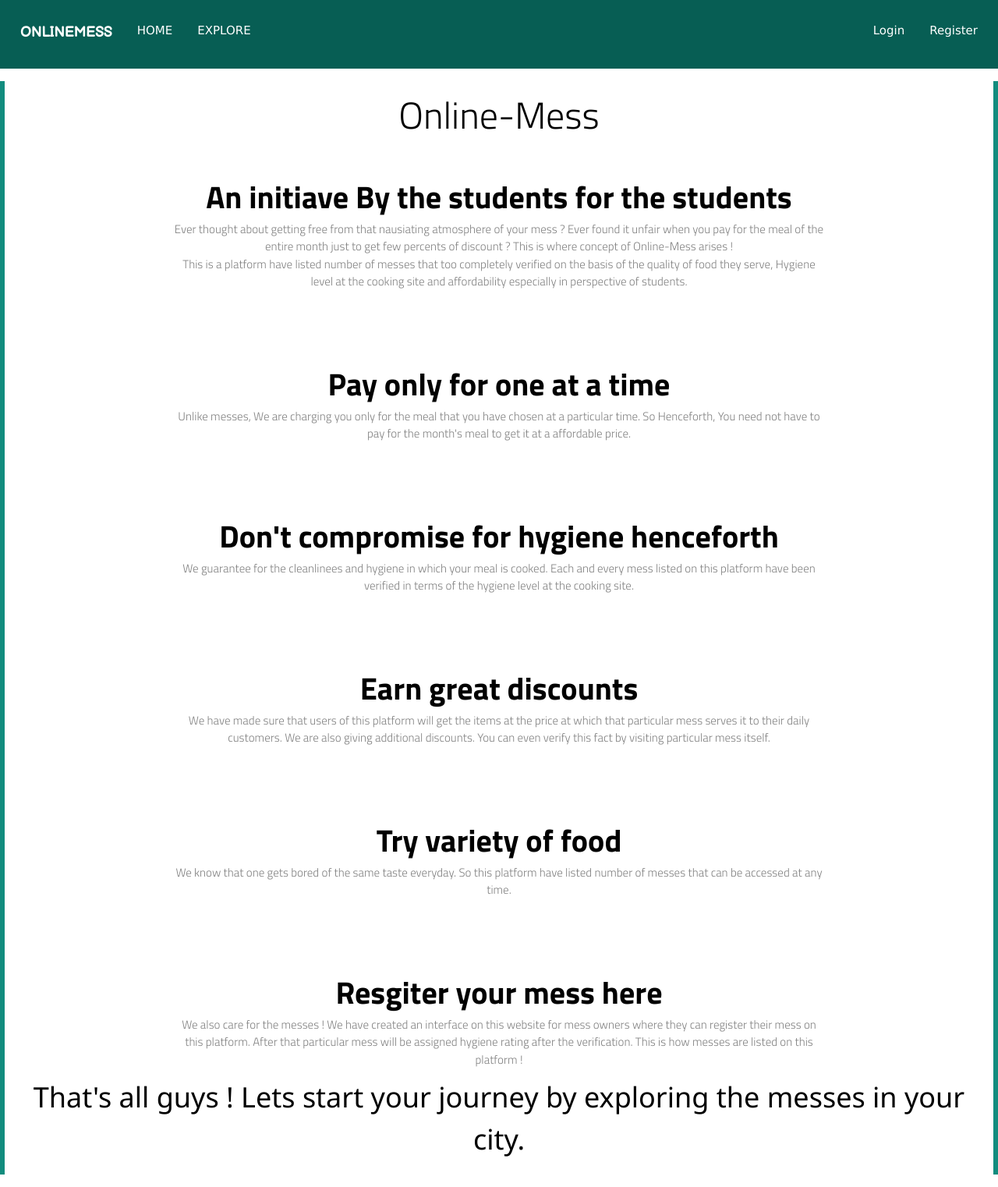
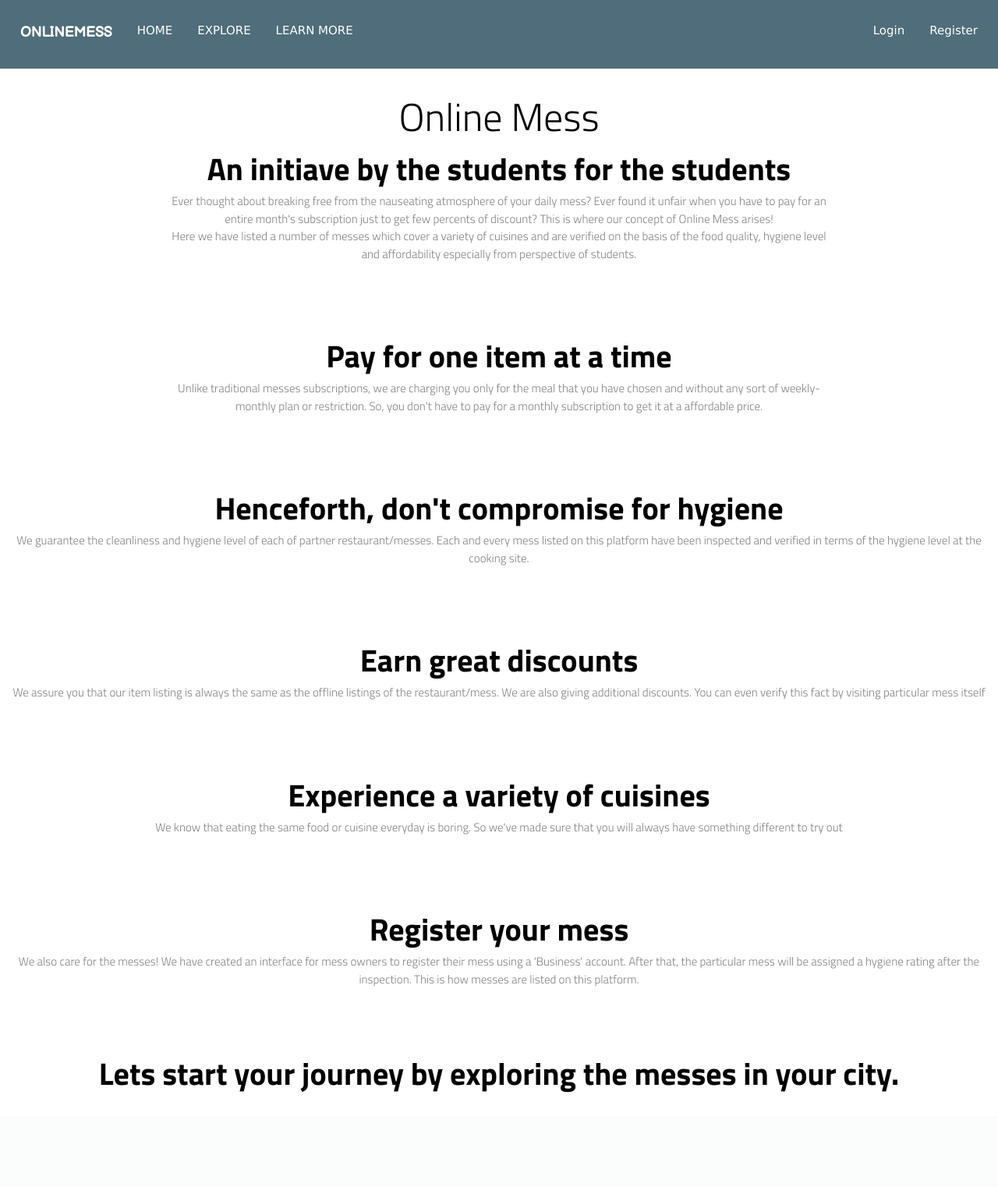
Before and after one commit to ritesh-dt/Online-Mess-Database, a Flask app: page /learn in a window 1280 px wide. Shown: the whole page at 78% size. After the commit the page ends 1401 px from the top, so only its background shows below. Run offline with Flask 2, Linux system fonts and the light colour scheme.

Commit message:
Applied restaurant color palette

```diff
--- a/main.py
+++ b/main.py
@@ -225,6 +225,9 @@ def signup(next, id=None):
 
 		db.session.add(UsersDB(first_name=text_first_name, last_name=text_last_name, email=text_email, password=bcrypt.hashpw(text_password.encode(), bcrypt.gensalt()), account_type=radio_account_type, verified=0b0, restaurant=-1))
 		db.session.commit()
+		flash("Account registered successfully!!", "success")
+		if radio_account_type == "Business":
+			flash("Please fill in our restaurant details at 'Manage your business'")
 
 		currentUser = UsersDB.query.filter_by(email=text_email).first()
 		session["user"] = currentUser.email
@@ -337,7 +340,7 @@ def restaurant(restaurant_id):
 								bill.active = 0b0
 								bill.coupon = ""
 								db.session.commit()
-								flash(f"{restaurant.name} - Subscription expired on {end_date.strftime('%a, %d %b %Y')}", "error")
+								flash(f"{restaurant.name} - Order expired on {end_date.strftime('%a, %d %b %Y')}", "error")
 								continue
 							bill_orders = OrdersDB.query.filter_by(bill_id=bill.id).all()
 							items = []
@@ -368,7 +371,10 @@ def restaurant(restaurant_id):
 				for key in request.form.keys():
 					if key != "text_total_price" and int(request.form[key]) > 0:
 						item_index = int(key.split("_")[-1])
-						item_name, item_price = menu[item_index][:2]
+						if item_index == 11:
+							item_name, item_price = currentRest.main_menu_name, currentRest.main_menu_price
+						else:
+							item_name, item_price = menu[item_index][:2]
 						item_count = int(request.form[key])
 						#print(item_name, item_count)
 
@@ -395,7 +401,8 @@ def restaurant(restaurant_id):
 		#print(categorized_menu)
 		return render_template("restaurant.html", restaurant=currentRest, logged_in=loggedIn, categorized_menu=categorized_menu, subscribed_list=subscribed_list)
 	else:
-		return render_template("search.html", logged_in=loggedIn)
+		flash("Restaurant closed or no longer available", "error")
+		return redirect(url_for("search"))
 
 @app.route("/user/subscriptions", methods=["POST", "GET"])
 def subscriptions():
@@ -431,7 +438,7 @@ def subscriptions():
 						bill.active = 0b0
 						bill.coupon = ""
 						db.session.commit()
-						flash(f"{restaurant.name} - Subscription expired on {end_date.strftime('%a, %d %b %Y')}", "error")
+						flash(f"{restaurant.name} - Order expired on {end_date.strftime('%a, %d %b %Y')}", "error")
 						continue
 					bill_orders = OrdersDB.query.filter_by(bill_id=bill.id).all()
 					items = []
@@ -460,8 +467,8 @@ def user_restaurant():
 		return redirect(url_for("subscriptions", logged_in=[session["username"], session["account_type"]]))
 	currentRest = RestaurantsDB.query.filter_by(owner=currentUser.id).first()
 	if not currentRest:
-		currentRest = {key: "" for key in ["name", "address", "phone",  "opening_timing","closing_timing", "tags"]}
-		list_menu = [("", "", "Other", 0) for i in range(15)]
+		currentRest = {key: "" for key in ["name", "address", "phone", "opening_timing", "closing_timing", "tags"]}
+		list_menu = [("", "", "Other", 0) for i in range(11)]
 		#list_menu[0] = ("", "", "Other", 1)
 	else:
 		list_menu = [tuple(item.split("~")) for item in currentRest.menu.split("| ")]
@@ -522,7 +529,8 @@ def user_restaurant():
 				text_menu = "| ".join([f"{name}~{price}~{category}" for name, price, category in zip(text_menu_names, text_menu_prices, dropdown_categories)])
 
 				if not RestaurantsDB.query.filter_by(owner=currentUser.id).first():
-					flash("Added your restaurant successfully!!!", "success")
+					flash("Register your restaurant successfully!!!", "success")
+					flash("Your restaurant will be verified by our administration and then it will be open for customer orders!", "error")
 					db.session.add(RestaurantsDB(name=text_name, address=text_address, phone=text_phone,  opening_timing=text_timing_opening, closing_timing=text_timing_closing, tags=text_tags, menu=text_menu, owner=currentUser.id,  vegetarian=checkbox_vegetarian, main_menu_name = main_menu_name, main_menu_price = main_menu_price, rating=None))
 					currentRest = RestaurantsDB.query.filter_by(owner=currentUser.id).first()
 				else:
@@ -602,7 +610,7 @@ def orders():
 								bill.active = 0b0
 								bill.coupon = ""
 								db.session.commit()
-								flash(f"{restaurant.name} - Subscription expired on {end_date.strftime('%a, %d %b %Y')}", "error")
+								flash(f"{restaurant.name} - Order expired on {end_date.strftime('%a, %d %b %Y')}", "error")
 								continue
 
 							bill_orders = OrdersDB.query.filter_by(bill_id=bill.id).all()
--- /dev/null
+++ b/static/style/learn.css
@@ -0,0 +1,37 @@
+
+#initiative{
+	 font-size: 40px;
+}
+
+#ever{
+		margin-left: 200px;
+		margin-right: 200px
+	}
+#online{
+	font-size: 50px
+}
+
+#unlike{
+	margin-left: 200px; margin-right: 200px
+}
+
+@media only screen and (max-width: 620px) {
+	#initiative{
+		font-size: 15px;
+	}
+
+	#ever{
+		margin-left: 20px;
+		margin-right: 20px;
+		margin-top: 10vh;
+	}
+
+	#online{
+	font-size: 50px
+	}
+
+	#unlike{
+		margin-left: 20px;
+		margin-right: 20px;
+	}
+}
--- a/static/style/w3css.css
+++ b/static/style/w3css.css
@@ -251,9 +251,25 @@ hr{border:0;border-top:1px solid #eee;margin:20px 0}
 .w3-text-acp-blue,.w3-hover-text-acp-blue:hover{color:#34B7F1!important}
 .w3-border-acp-blue,.w3-hover-border-acp-blue:hover{border-color:#34B7F1!important}
 
-.w3-acp-grey,.w3-hover-acp-grey:hover{color:#000!important;background-color:#ECE5DD!important}
-.w3-text-acp-grey,.w3-hover-text-acp-grey:hover{color:#ECE5DD!important}
-.w3-border-acp-grey,.w3-hover-border-acp-grey:hover{border-color:#ECE5DD!important}
+.w3-platinum,.w3-hover-platinum:hover{color:#000!important;background-color:#EAEAEA!important}
+.w3-text-platinum,.w3-hover-text-platinum:hover{color:#EAEAEA!important}
+.w3-border-platinum,.w3-hover-border-platinum:hover{border-color:#EAEAEA!important}
+
+.w3-sienna,.w3-hover-sienna:hover{color:#FFF!important;background-color:#DD6E42!important}
+.w3-text-sienna,.w3-hover-text-sienna:hover{color:#DD6E42!important}
+.w3-border-sienna,.w3-hover-border-sienna:hover{border-color:#DD6E42!important}
+
+.w3-light-camel,.w3-hover-light-camel:hover{color:#000!important;background-color:#E8DAB2!important}
+.w3-text-light-camel,.w3-hover-text-light-camel:hover{color:#E8DAB2!important}
+.w3-border-light-camel,.w3-hover-border-light-camel:hover{border-color:#E8DAB2!important}
+
+.w3-dark-blue,.w3-hover-dark-blue:hover{color:#FFF!important;background-color:#4F6D7A!important}
+.w3-text-dark-blue,.w3-hover-text-dark-blue:hover{color:#4F6D7A!important}
+.w3-border-dark-blue,.w3-hover-border-dark-blue:hover{border-color:#4F6D7A!important}
+
+.w3-light-blue,.w3-hover-light-blue:hover{color:#000!important;background-color:#C0D6DF!important}
+.w3-text-light-blue,.w3-hover-text-light-blue:hover{color:#C0D6DF!important}
+.w3-border-light-blue,.w3-hover-border-light-blue:hover{border-color:#C0D6DF!important}
 
 @font-face {font-family: 'vegetarian';
 src:url('http://static.sasongsmat.nu/fonts/vegetarian.eot?53ylxw');
--- a/templates/base.html
+++ b/templates/base.html
@@ -18,7 +18,7 @@
 	{% if request.path == '/home' %}
 		w3-white
 	{% else %}
-		w3-acp-dark-green
+		w3-dark-blue
 	{% endif %}
 	"style="height: 11vh;display:block;justify-content:space-between;overflow: hidden;align-items: center;text-transform: uppercase;padding: 20px 10px !important;">
 	<p class="w3-bar-item w3-large" style="margin: 0">
@@ -26,7 +26,9 @@
 	</p>
 	<a href="/home" class="w3-bar-item w3-button w3-hide-small">Home</a>
 	<a href="/search?text_query_name=" class="w3-bar-item w3-button w3-hide-small">Explore</a>
+	<a href="/learn" class="w3-bar-item w3-button w3-hide-small">Learn More</a>
 	<button class="w3-bar-item w3-button w3-right w3-hide-medium w3-hide-large w3-large" onclick="showVerticalNav()">&#9776;</button>
+
 	{% if logged_in[2] == "admin@onlinemess.com" %}
 		<a href="/admin" class="w3-bar-item w3-button w3-hide-small">Administration</a>
 	{% endif %}
@@ -53,11 +55,12 @@
 </div>
 
 <!-- Vertical Navigation Bar -->
-<div id="vertical_nav" class="w3-bar-block navbar w3-white w3-hide w3-hide-large w3-hide-medium w3-border">
+<div id="vertical_nav" class="w3-bar-block navbar w3-white w3-hide w3-hide-large w3-hide-medium w3-border" style="z-index: 100;">
 
 	<a href="/home" class="w3-bar-item w3-button w3-border-bottom">Home</a>
 	<a href="/search?text_query_name=" class="w3-bar-item w3-button w3-border-bottom">Explore</a>
-	{% if logged_in[2] == "10@10.com" %}
+	<a href="/learn" class="w3-bar-item w3-button w3-border-bottom">Learn More</a>
+	{% if logged_in[2] == "admin@onlinemess.com" %}
 		<a href="/admin" class="w3-bar-item w3-button w3-border-bottom">Administration</a>
 	{% endif %}
 	{% if logged_in %}
@@ -77,12 +80,12 @@
 			</div>
 		</div>
 	{% else %}
-		<button class="w3-bar-item w3-button w3-right w3-hover-blue" onclick="open_modal('signup_modal')">Register</a></button>
-		<button class="w3-bar-item w3-button w3-right  w3-hover-acp-mid-green" onclick="open_modal('login_modal')">Login</a></button>
+		<button class="w3-bar-item w3-button w3-right w3-hover-dark-blue w3-light-blue w3-border-dark-blue w3-border-bottom" onclick="open_modal('signup_modal')">Register</a></button>
+		<button class="w3-bar-item w3-button w3-right  w3-hover-acp-dark-green w3-acp-mid-green" onclick="open_modal('login_modal')">Login</a></button>
 	{% endif %}
 </div>
 
-<main>
+<main >
 
 	{% with messages = get_flashed_messages(with_categories=True) %}
 		{% if messages %}
@@ -94,7 +97,7 @@
 						w3-green
 					{% else %}
 						w3-blue
-					{% endif %} ">
+					{% endif %} " style="z-index: -1;">
 					<span class="w3-button w3-display-topright w3-hover-none" onclick="this.parentElement.style.display='none'">&times;</span>
 					<p>{{ msg }}</p>
 				</div>
@@ -119,8 +122,8 @@
 			</div>
 
 			<footer class="w3-container w3-padding">
-				<button type="submit" class="w3-button w3-acp-mid-green w3-round" >Login</button>
-				<a href="forgot" class="w3-button w3-red w3-right w3-round">Forgot Password</a>
+				<button type="submit" class="w3-button w3-acp-mid-green w3-round w3-hover-acp-dark-green" >Login</button>
+				<a href="forgot" class="w3-button w3-sienna w3-right w3-round">Forgot Password</a>
 			</footer>
 			</form>
 		</div>
--- a/templates/forgot.html
+++ b/templates/forgot.html
@@ -11,7 +11,7 @@
 			</p>
 			<p>
 				<input type="button" class="w3-button w3-blue" name="button_send_email" value="Send reset key to email" disabled/>
-				<span class="w3-text-red">(Heroku implementation pending)</span>
+				<span class="w3-text-red">(Implementation pending)</span>
 			</p>
 			{% if allow_key %}
 				<p>
--- a/templates/learn.html
+++ b/templates/learn.html
@@ -1,54 +1,58 @@
 {% extends "base.html" %}
 {% block title %}Learn more{% endblock %}
+{% block css %}
+	<link rel="stylesheet" type="text/css" href= "{{ url_for('static',filename='style/learn.css') }}">
+	<link href="https://fonts.googleapis.com/css2?family=Titillium+Web:ital,wght@0,200;0,300;0,700;0,900;1,200;1,300&display=swap" rel="stylesheet">
+{% endblock %}
 {% block content %}
-<link href="https://fonts.googleapis.com/css2?family=Titillium+Web:ital,wght@0,200;0,300;0,700;0,900;1,200;1,300&display=swap" rel="stylesheet">
-	<div class="w3-panel w3-leftbar w3-rightbar w3-border-acp-mid-green w3-center w3-padding w3-margin-bottom">
-		<div style="font-family: 'Titillium Web', sans-serif" class="w3-xxxlarge w3-margin-bottom">Online-Mess</div>
-		<br>
-		<strong style="font-family: 'Titillium Web', sans-serif; font-size: 40px">An initiave By the students for the students</strong>
 
-		<div style="font-family: 'Titillium Web', sans-serif; color: grey; margin-left: 200px; margin-right: 200px">Ever thought about getting free from that nausiating atmosphere of your mess ? Ever found it unfair when you pay for the meal of the entire month just to get few percents of discount ? This is where concept of Online-Mess arises !<br> This is a platform have listed number of messes that too completely verified on the basis of the quality of food they serve, Hygiene level at the cooking site and affordability especially in perspective of students.</div>
+	<div class="w3-panel w3-border-acp-mid-green w3-center w3-padding w3-margin-bottom" style="font-family: 'Titillium Web', sans-serif;	">
+		<div id="online">Online Mess</div>
+		<strong id="initiative">An initiave by the students for the students</strong>
+
+		<div id="ever" style="color: grey;">Ever thought about breaking free from the nauseating atmosphere of your daily mess? Ever found it unfair when you have to pay for an entire month's subscription just to get few percents of discount? This is where our concept of Online Mess arises! <br> Here we have listed a number of messes which cover a variety of cuisines and are verified on the basis of the food quality, hygiene level and affordability especially from perspective of students.</div>
 		<br>
 		<br>
 		<br>
 		<br>
-		<strong style="font-family: 'Titillium Web', sans-serif; font-size: 40px">Pay only for one at a time</strong>
-		<div style="font-family: 'Titillium Web', sans-serif; color: grey; margin-left: 200px; margin-right: 200px">Unlike messes, We are charging you only for the meal that you have chosen at a particular time. So Henceforth, You need not have to pay for the month's meal to get it at a affordable price.</div>
+		<strong style="font-size: 40px">Pay for one item at a time</strong>
+		<div id="unlike" style="color: grey">Unlike traditional messes subscriptions, we are charging you only for the meal that you have chosen and without any sort of weekly-monthly plan or restriction. So, you don't have to pay for a monthly subscription to get it at a affordable price.</div>
 
 		<br>
 		<br>
 		<br>
 		<br>
 
-		<strong style="font-family: 'Titillium Web', sans-serif; font-size: 40px">Don't compromise for hygiene henceforth</strong>
-		<div style="font-family: 'Titillium Web', sans-serif; color: grey; margin-left: 200px; margin-right: 200px">We guarantee for the cleanlinees and hygiene in which your meal is cooked. Each and every mess listed on this platform have been verified in terms of the hygiene level at the cooking site.</div>
+		<strong style="font-size: 40px">Henceforth, don't compromise for hygiene</strong>
+		<div id="we" style="color: grey;">We guarantee the cleanliness and hygiene level of each of partner restaurant/messes. Each and every mess listed on this platform have been inspected and verified in terms of the hygiene level at the cooking site.</div>
 
 		<br>
 		<br>
 		<br>
 		<br>
 
-		<strong style="font-family: 'Titillium Web', sans-serif; font-size: 40px">Earn great discounts</strong>
-		<div style="font-family: 'Titillium Web', sans-serif; color: grey; margin-left: 200px; margin-right: 200px">We have made sure that users of this platform will get the items at the price at which that particular mess serves it to their daily customers. We are also giving additional discounts. You can even verify this fact by visiting particular mess itself.</div>
+		<strong style="font-size: 40px">Earn great discounts</strong>
+		<div id="have" style="color: grey;">We assure you that our item listing is always the same as the offline listings of the restaurant/mess. We are also giving additional discounts. You can even verify this fact by visiting particular mess itself</div>
 
 		<br>
 		<br>
 		<br>
 		<br>
 
-		<strong style="font-family: 'Titillium Web', sans-serif; font-size: 40px">Try variety of food</strong>
-		<div style="font-family: 'Titillium Web', sans-serif; color: grey; margin-left: 200px; margin-right: 200px">We know that one gets bored of the same taste everyday. So this platform have listed number of messes that can be accessed at any time.</div>
+		<strong style="font-size: 40px">Experience a variety of cuisines</strong>
+		<div id="know" style="color: grey;">We know that eating the same food or cuisine everyday is boring. So we've made sure that you will always have something different to try out</div>
 
 		<br>
 		<br>
 		<br>
 		<br>
 
-		<strong style="font-family: 'Titillium Web', sans-serif; font-size: 40px">Resgiter your mess here</strong>
-		<div style="font-family: 'Titillium Web', sans-serif; color: grey; margin-left: 200px; margin-right: 200px">We also care for the messes ! We have created an interface on this website for mess owners where they can register their mess on this platform. After that particular mess will be assigned hygiene rating after the verification. This is how messes are listed on this platform !</div>
+		<strong style="font-size: 40px">Register your mess</strong>
+		<div id="also" style="color: grey;">We also care for the messes! We have created an interface for mess owners to register their mess using a 'Business' account. After that, the particular mess will be assigned a hygiene rating after the inspection. This is how messes are listed on this platform.</div>
 
 
-		<h1>That's all guys ! Lets start your journey by exploring the messes in your city.</h1>
+		<div style="margin-top: 10vh; font-size: 40px"><b>Lets start your journey by exploring the messes in your city.</b></div>
+</div>
 
 
 
```
Also changed, not shown: static/style/OnlineMess.css (+42 -9 lines), templates/home.html (+11 -10 lines), templates/restaurant.html (+13 -9 lines), templates/search.html (+18 -12 lines), templates/subscriptions.html (+7 -11 lines), res/images/4.jpg (deleted).
